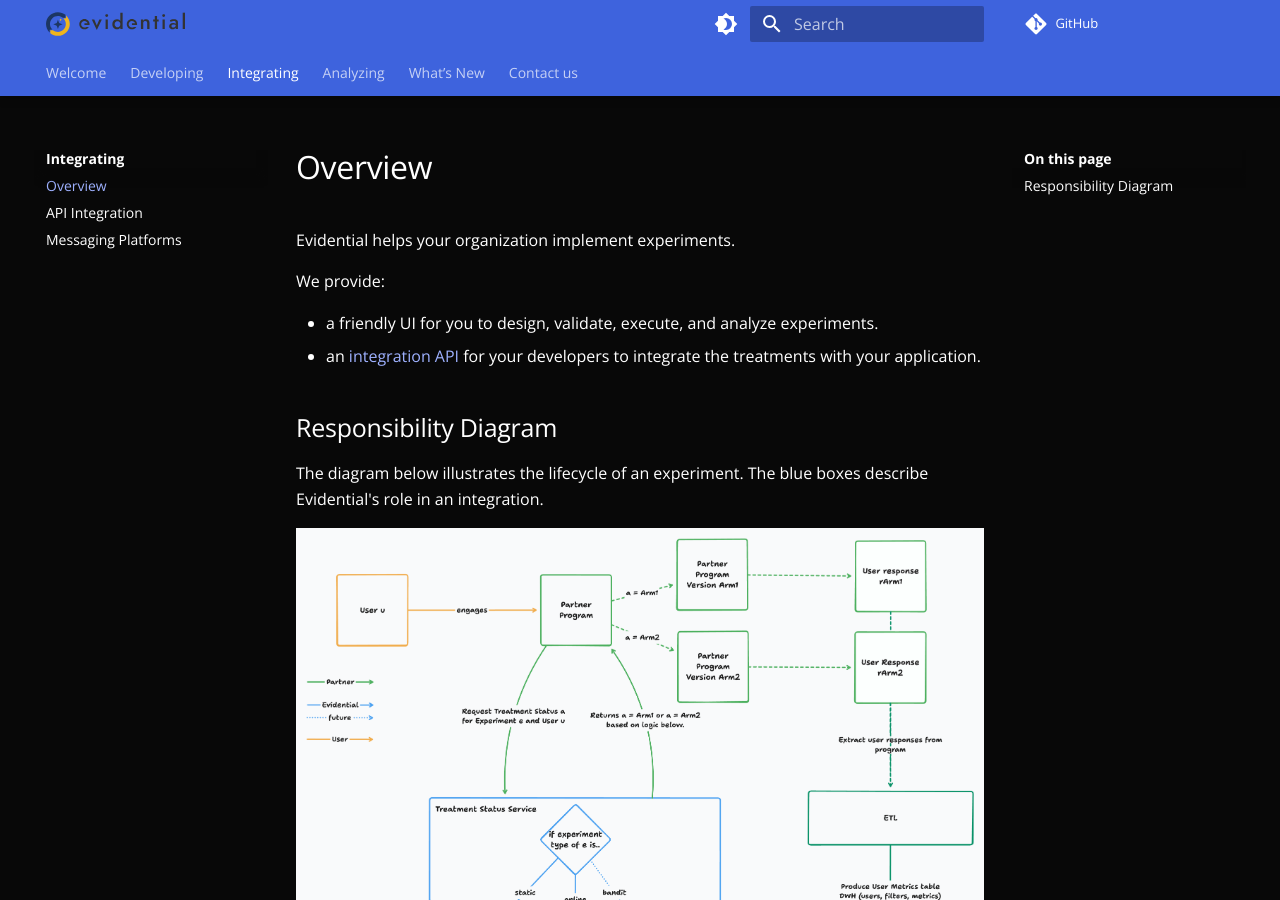
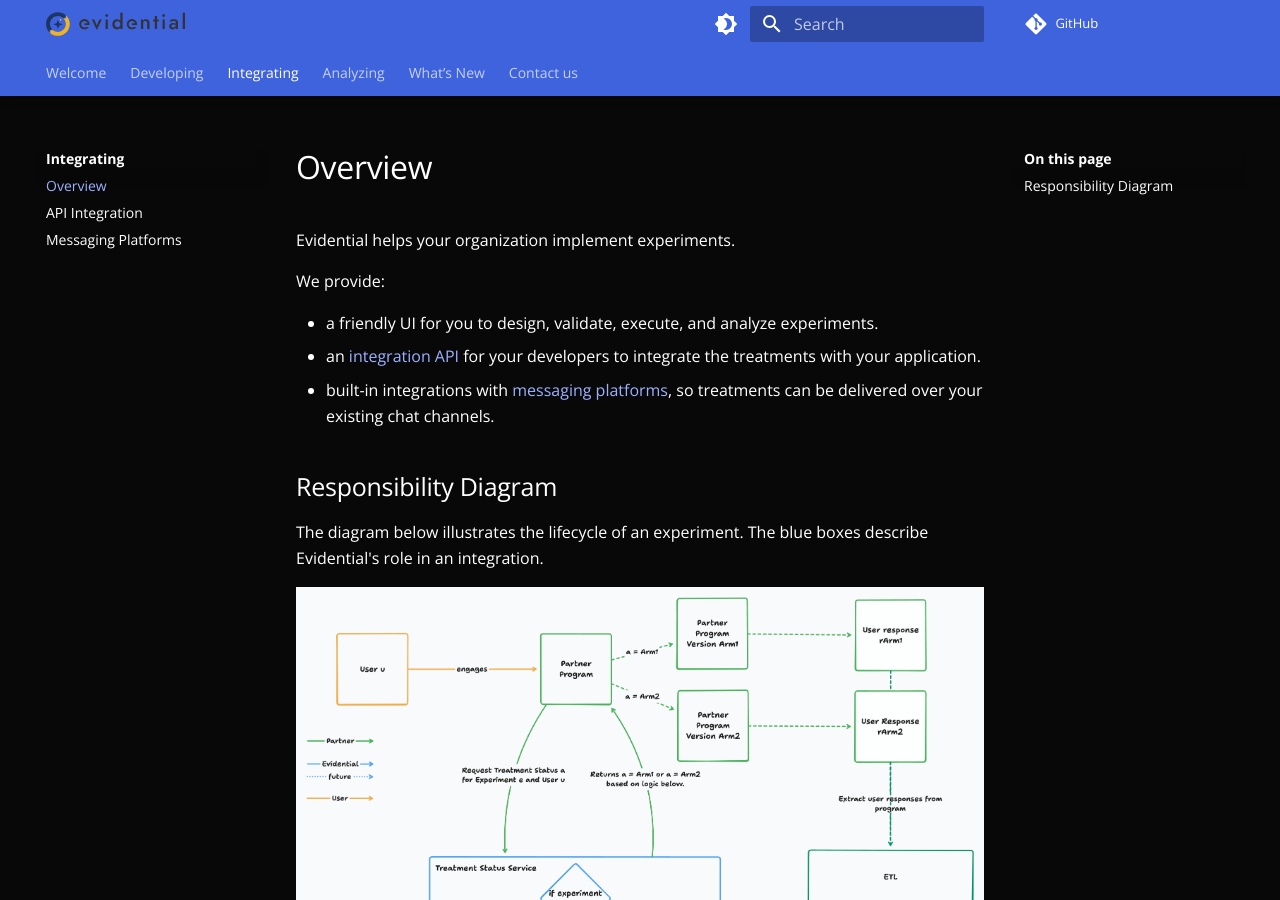
Before and after one commit to agency-fund/evidential-docs, an MkDocs documentation site: the page built from docs/integration/overview.md, in a window 1280 px wide and 900 px high. Built offline with MkDocs 1.6.1 and Material for MkDocs 9.7.7, drawn with Linux system fonts in a browser that asks for light colours; comment, search, counter and statistics services are not loaded.

Commit message:
Cross-link the new design types and messaging platform pages
Point the Welcome page's method and integration bullets at the new
subpages, note Turn.io as a shipped messaging integration on the
integration overview, and link design types from the quick-start.

Co-Authored-By: Claude Opus 5 <noreply@anthropic.com>
Claude-Session: https://claude.ai/code/session_01AYuS3ZYMA6Tm1PTPE3aHML

```diff
--- a/docs/integration/overview.md
+++ b/docs/integration/overview.md
@@ -7,6 +7,8 @@ We provide:
 - a friendly UI for you to design, validate, execute, and analyze experiments.
 - an [integration API](https://api.evidential.dev/docs) for your developers to integrate the treatments with your
     application.
+- built-in integrations with [messaging platforms](messaging-platforms.md), so treatments can be
+    delivered over your existing chat channels.
 
 ## Responsibility Diagram
 
```
Also changed, not shown: docs/index.md (+4 -2 lines), docs/welcome/getting-started.md (+2 -1 lines).
